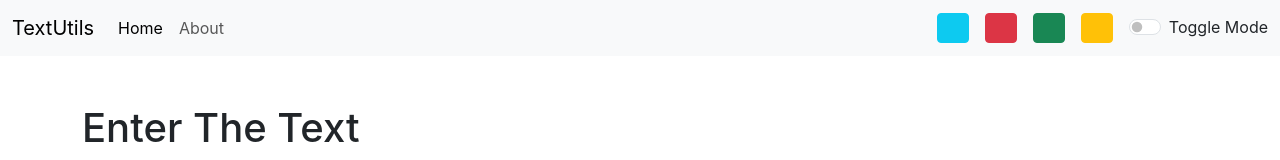
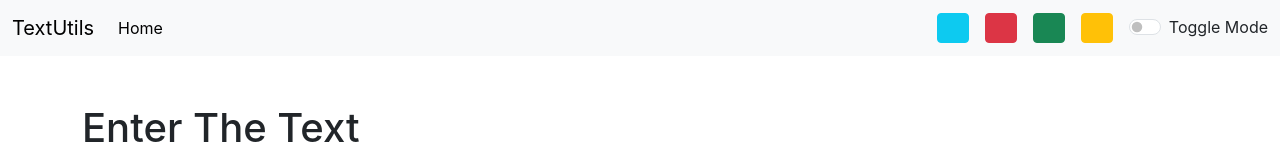
Before and after one commit to dhruvjoshi307/textutils, a React (Create React App) app: page / in a window 1280 px wide. Shown: the top 160 px of the page. Built offline with nearby package versions, Linux system fonts and the light colour scheme.

Commit message:
updated navbartt

```diff
--- a/src/App.js
+++ b/src/App.js
@@ -50,7 +50,7 @@
     <>
       <Navbar
         title="TextUtils"
-        aboutText="About"
+        // aboutText="About"
         mode={mode}
         toggeleMode={toggeleMode}
       />
--- a/src/components/Navbar.js
+++ b/src/components/Navbar.js
@@ -27,11 +27,11 @@
                 Home
               </a>
             </li>
-            <li className="nav-item">
+            {/* <li className="nav-item">
               <a className="nav-link" href="/">
                 {props.aboutText}
               </a>
-            </li>
+            </li> */}
           </ul>
           <div className="btn-toolbar" role="toolbar" aria-label="Toolbar with button groups">
   <div className="btn-group me-2" role="group" aria-label="First group">
```
